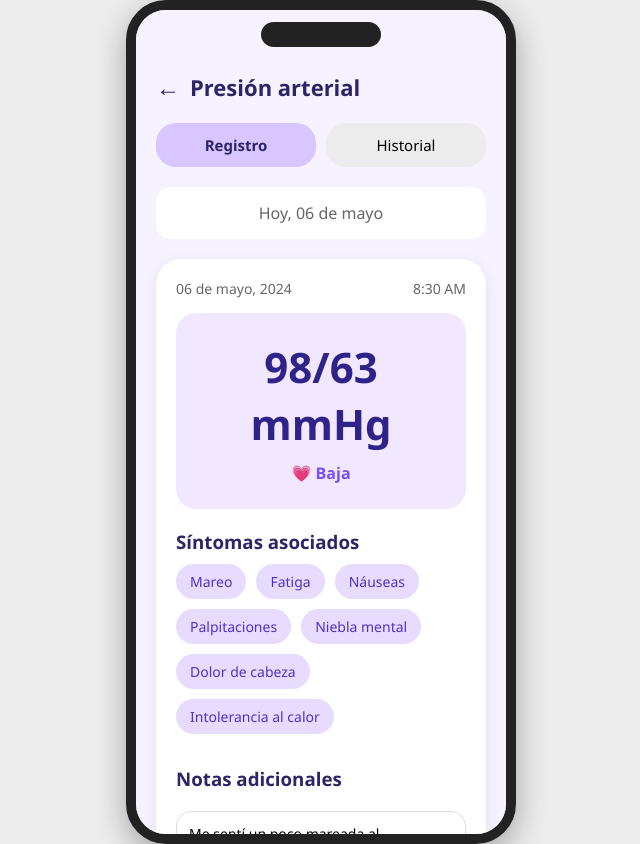
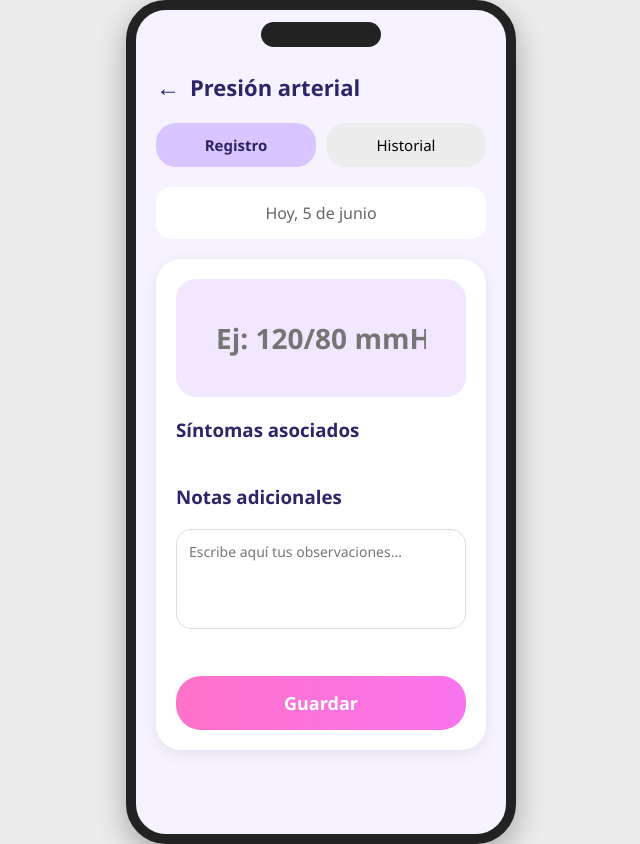
Before and after one commit to lauraxherrreram/DISAUTONOMIA, a website: page Presion.html in a window 1280 px wide. Shown: the whole page, without its empty margins (319-959 px from the left). Drawn offline with Linux system fonts and the light colour scheme.

Commit message:
separe el html y el js, arregle los botones de crear cuenta a registrar sintomas, y de presion a registrar sintomas

```diff
--- a/Presion.html
+++ b/Presion.html
@@ -25,41 +25,47 @@
         </button>
     </div>
 
-    <div class="fecha">
-        Hoy, 06 de mayo
-    </div>
+    <div class="fecha" id="fecha-actual"></div>
 
     <div class="card">
 
-        <div class="fecha-registro">
-            <span>06 de mayo, 2024</span>
-            <span>8:30 AM</span>
-        </div>
+        <div class="presion-box">
 
-        <div class="presion-box">
-            <h2>98/63 mmHg</h2>
-            <span>💗 Baja</span>
+            <input
+                type="text"
+                id="presion"
+                placeholder="Ej: 120/80 mmHg"
+                style="
+                    width:100%;
+                    text-align:center;
+                    font-size:28px;
+                    font-weight:bold;
+                    border:none;
+                    outline:none;
+                    background:transparent;
+                    padding:15px;
+                "
+            >
+
         </div>
 
         <h3>Síntomas asociados</h3>
 
-        <div class="chips">
-            <span>Mareo</span>
-            <span>Fatiga</span>
-            <span>Náuseas</span>
-            <span>Palpitaciones</span>
-            <span>Niebla mental</span>
-            <span>Dolor de cabeza</span>
-            <span>Intolerancia al calor</span>
-        </div>
+        <!-- Aquí aparecerán los síntomas -->
 
         <br>
 
         <h3>Notas adicionales</h3>
 
-        <textarea placeholder="Escribe aquí tus observaciones...">Me sentí un poco mareada al levantarme.</textarea>
+        <textarea
+            placeholder="Escribe aquí tus observaciones..."
+            rows="4"
+            style="width:100%;"
+        ></textarea>
 
-        <button class="guardar">
+        <br><br>
+
+        <button class="guardar" onclick="guardarPresion()">
             Guardar
         </button>
 
@@ -67,18 +73,7 @@
 
 </div>
 
+<script src="Presion.js"></script>
+
 </body>
 </html>
-<script>
-function registrar(){
-
-    const acepta = document.getElementById("terminos").checked;
-
-    if(!acepta){
-        alert("Debes aceptar los términos y condiciones");
-        return;
-    }
-
-    window.location.href = "sintoma.html";
-}
-</script>
--- /dev/null
+++ b/Presion.js
@@ -0,0 +1,25 @@
+window.onload = function() {
+
+    const opcionesFecha = {
+        day: 'numeric',
+        month: 'long'
+    };
+
+    document.getElementById('fecha-actual').innerText =
+        "Hoy, " + new Date().toLocaleDateString('es-ES', opcionesFecha);
+
+};
+
+function guardarPresion() {
+
+    const presion = document.getElementById("presion").value;
+
+    if (presion.trim() === "") {
+        alert("Ingresa la presión arterial.");
+        return;
+    }
+
+    alert("Presión guardada: " + presion);
+
+    // Aquí después conectarás la base de datos
+}
```
Also changed, not shown: crear_cuenta.js (added).
